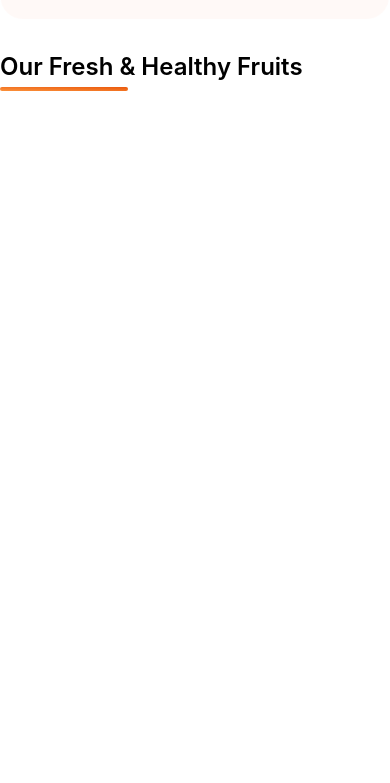
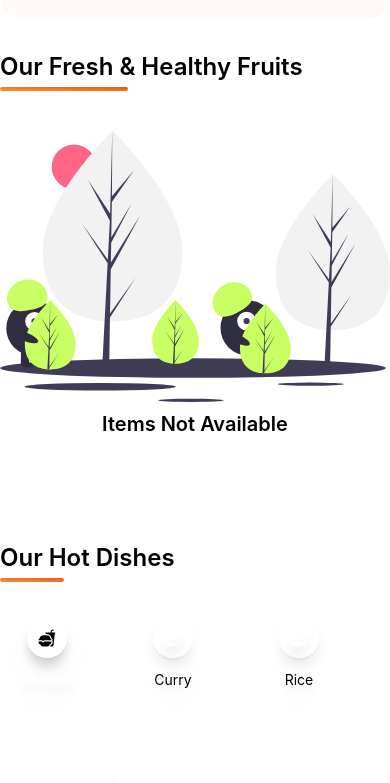
Before and after one commit to AlejoUfano/FoodDeliveryApp, a React (Create React App) app: page / in a window 390 px wide. Shown: the part 1100-1883 px from the top of the page. Before the commit the page ends 1207 px from the top, so only its background shows below. Built offline with nearby package versions, Linux system fonts and the light colour scheme.

Commit message:
Feat(RowContainer)RowContainer Component added etc

```diff
--- /dev/null
+++ b/src/components/organisms/RowContainer/RowContainer.jsx
@@ -0,0 +1,93 @@
+import React, { useEffect, useRef, useState } from "react";
+import { MdShoppingBasket } from "react-icons/md";
+import { motion } from "framer-motion";
+import NotFound from "../../../img/NotFound.svg";
+import { useStateValue } from "../../../context/StateProvider";
+import { actionType } from "../../../context/reducer";
+
+const RowContainer = ({ flag, data, scrollValue }) => {
+  const rowContainer = useRef();
+
+  const [items, setItems] = useState([]);
+
+  const [{ cartItems }, dispatch] = useStateValue();
+
+  const addtocart = () => {
+    dispatch({
+      type: actionType.SET_CARTITEMS,
+      cartItems: items,
+    });
+    localStorage.setItem("cartItems", JSON.stringify(items));
+  };
+
+  useEffect(() => {
+    rowContainer.current.scrollLeft += scrollValue;
+  }, [scrollValue]);
+
+  useEffect(() => {
+    addtocart();
+  }, [items]);
+
+  return (
+    <div
+      ref={rowContainer}
+      className={`w-full flex items-center gap-3  my-12 scroll-smooth  ${
+        flag
+          ? "overflow-x-scroll scrollbar-none"
+          : "overflow-x-hidden flex-wrap justify-center"
+      }`}
+    >
+      {data && data.length > 0 ? (
+        data.map((item) => (
+          <div
+            key={item?.id}
+            className="w-275 h-[175px] min-w-[275px] md:w-300 md:min-w-[300px]  bg-cardOverlay rounded-lg py-2 px-4  my-12 backdrop-blur-lg hover:drop-shadow-lg flex flex-col items-center justify-evenly relative"
+          >
+            <div className="w-full flex items-center justify-between">
+              <motion.div
+                className="w-40 h-40 -mt-8 drop-shadow-2xl"
+                whileHover={{ scale: 1.2 }}
+              >
+                <img
+                  src={item?.imageURL}
+                  alt=""
+                  className="w-full h-full object-contain"
+                />
+              </motion.div>
+              <motion.div
+                whileTap={{ scale: 0.75 }}
+                className="w-8 h-8 rounded-full bg-red-600 flex items-center justify-center cursor-pointer hover:shadow-md -mt-8"
+                onClick={() => setItems([...cartItems, item])}
+              >
+                <MdShoppingBasket className="text-white" />
+              </motion.div>
+            </div>
+
+            <div className="w-full flex flex-col items-end justify-end -mt-8">
+              <p className="text-textColor font-semibold text-base md:text-lg">
+                {item?.title}
+              </p>
+              <p className="mt-1 text-sm text-gray-500">
+                {item?.calories} Calories
+              </p>
+              <div className="flex items-center gap-8">
+                <p className="text-lg text-headingColor font-semibold">
+                  <span className="text-sm text-red-500">$</span> {item?.price}
+                </p>
+              </div>
+            </div>
+          </div>
+        ))
+      ) : (
+        <div className="w-full flex flex-col items-center justify-center">
+          <img src={NotFound} className="h-340" />
+          <p className="text-xl text-headingColor font-semibold my-2">
+            Items Not Available
+          </p>
+        </div>
+      )}
+    </div>
+  );
+};
+
+export default RowContainer;
--- a/src/components/pages/MainContainer/MainContainer.jsx
+++ b/src/components/pages/MainContainer/MainContainer.jsx
@@ -2,10 +2,10 @@ import React, { useEffect, useRef, useState } from "react";
 import Home from "../Home/Home.jsx";
 import { motion } from "framer-motion";
 import { MdChevronLeft, MdChevronRight } from "react-icons/md";
-// import RowContainer from "./RowContainer";
+import RowContainer from "../../organisms/RowContainer/RowContainer.jsx";
 import { useStateValue } from "../../../context/StateProvider";
-// import MenuContainer from "./MenuContainer";
-// import CartContainer from "./CartContainer";
+import MenuContainer from "../../organisms/MenuContainer/MenuContainer.jsx";
+import CartContainer from "../../organisms/CartContainer/CartContainer.jsx";
 
 const MainContainer = () => {
   const [{ foodItems, cartShow }, dispatch] = useStateValue();
@@ -40,16 +40,16 @@ const MainContainer = () => {
             </motion.div>
           </div>
         </div>
-        {/* <RowContainer
+        <RowContainer
           scrollValue={scrollValue}
           flag={true}
           data={foodItems?.filter((n) => n.category === "fruits")}
-        /> */}
+        />
       </section>
 
-      {/* <MenuContainer /> */}
+      <MenuContainer />
 
-      {/* {cartShow && <CartContainer />} */}
+      {cartShow && <CartContainer />}
     </div>
   );
 };
```
